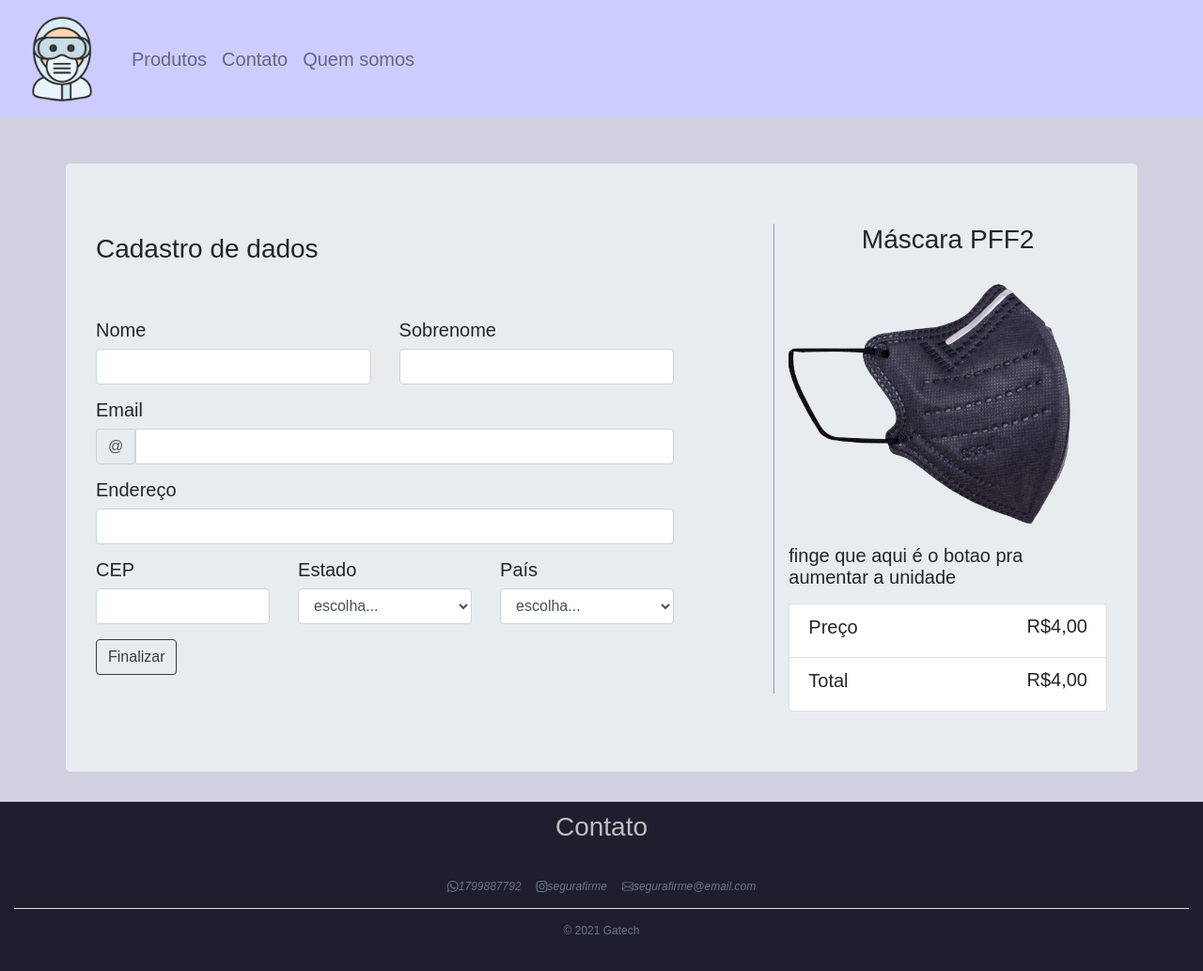
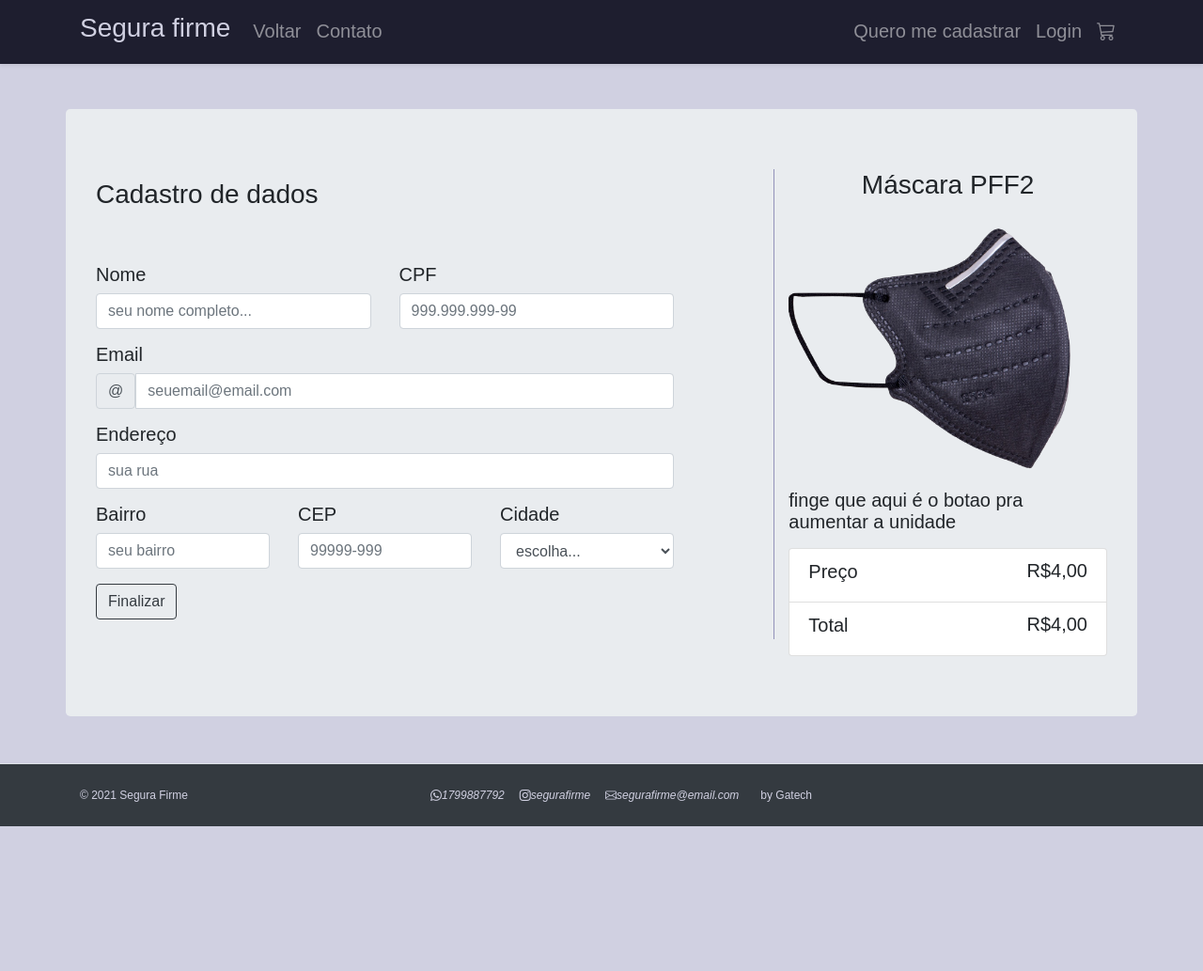
Before and after one commit to paolaguedes/segurafirme, a plain HTML site: page docs/checkout.html in a window 1280 px wide. Shown: the whole page at 94% size. After the commit the page ends 879 px from the top, so only its background shows below. Drawn offline with nearby package versions, Linux system fonts and the light colour scheme.

Commit message:
mais mudanças
mudei o estilo do rodape e o topo da pag

```diff
--- a/docs/checkout.html
+++ b/docs/checkout.html
@@ -4,36 +4,60 @@
 <head>
     <title>Segura Firme</title>
     <meta charset="utf-8">
-    <link rel="stylesheet" href="https://stackpath.bootstrapcdn.com/bootstrap/4.3.1/css/bootstrap.min.css"
-        integrity="sha384-ggOyR0iXCbMQv3Xipma34MD+dH/1fQ784/j6cY/iJTQUOhcWr7x9JvoRxT2MZw1T" crossorigin="anonymous">
+    <link rel="stylesheet" href="https://stackpath.bootstrapcdn.com/bootstrap/4.3.1/css/bootstrap.min.css" integrity="sha384-ggOyR0iXCbMQv3Xipma34MD+dH/1fQ784/j6cY/iJTQUOhcWr7x9JvoRxT2MZw1T" crossorigin="anonymous">
     <link rel="stylesheet" type="text/css" href="css/style.css">
     <link rel="stylesheet" href="https://cdn.jsdelivr.net/npm/bootstrap-icons@1.5.0/font/bootstrap-icons.css">
+    <script src="https://cdn.jsdelivr.net/npm/bootstrap@5.1.0/dist/js/bootstrap.min.js" integrity="sha384-cn7l7gDp0eyniUwwAZgrzD06kc/tftFf19TOAs2zVinnD/C7E91j9yyk5//jjpt/" crossorigin="anonymous"></script>
+
 
 </head>
 
-<body class="back-body">
+<body style="min-width: 372px;" class="back-body">
+
+
     <header>
-        <nav class="navbar navbar-expand-lg navbar-light">
+        <nav class="navbar navbar-expand-lg navbar-dark shadow-sm mb-3">
+            <div class="container">
+
                 <a class="navbar-brand " href="index.html">
-                <img src="img/epi.png" width="100" height="100">
+                    <h3 style="color: #d0d0e1;">Segura firme</h3>
                 </a>
+                <button class="navbar-toggler" type="button" data-toggle="collapse" data-target=".navbar-collapse">
+                    <span class="navbar-toggler-icon"></span>
+                </button>
+
+
                 <div class="collapse navbar-collapse">
-                <ul class="navbar-nav">
+                    <ul class="navbar-nav flex-grow-1">
                         <li class="nav-item">
-                        <a class="nav-link" href="#produtos">Produtos</a>
+                            <a class="nav-link text-wrap" href="index.html">Voltar</a>
                         </li>
                         <li class="nav-item">
-                        <a class="nav-link" href="#footer-contato">Contato</a>
+                            <a class="nav-link text-wrap" href="#footer-contato">Contato</a>
+                        </li>
+                    </ul>
+
+                <div class="align-self-end">
+                    <ul class="navbar-nav ">
+                        <li class="nav-item">
+                            <a class="nav-link text-wrap" href="cadastro.html">Quero me cadastrar</a>
                         </li>
                         <li class="nav-item">
-                        <a class="nav-link" href="#quemsomos">Quem somos</a>
+                            <a class="nav-link text-wrap" href="login.html">Login</a>
+                        </li>
+                        <li class="nav-item">
+                            <a class="nav-link text-wrap" href="#carrinho">
+                                <i class="bi bi-cart3"></i>
+                            </a>
                         </li>
                     </ul>
+                </div>
+                </div>
             </div>
         </nav>
     </header>
 
-    <div class="container mt-5 jumbotron">
+    <div class="container mt-5 jumbotron" style="margin-bottom: 50px;">
 
         <div class="row">
             <div class="col-md-7">
@@ -42,47 +66,48 @@
                     <div class="row">
                         <div class="form-group col-md-6">
                             <label for="validationNome" class="form-label">Nome</label>
-                            <input type="text" class="form-control" id="validationNome" required>
+                            <input type="text" class="form-control" placeholder="seu nome completo..." id="validationNome" required>
 
                         </div>
                         <div class="form-group col-md-6">
-                            <label for="validationSobrenome" class="form-label">Sobrenome</label>
-                            <input type="text" class="form-control" id="validationSobrenome" required>
+                            <label for="validationSobrenome" class="form-label">CPF</label>
+                            <input type="text" class="form-control" placeholder="999.999.999-99" id="validationSobrenome" required>
 
                         </div>
                         <div class="form-group col-md-12">
                             <label for="validationEmail" class="form-label">Email</label>
                             <div class="input-group has-validation">
                                 <span class="input-group-text" id="inputGroupPrepend">@</span>
-                                <input type="email" class="form-control" id="validationEmail"
+                                <input type="email" placeholder="seuemail@email.com" class="form-control" id="validationEmail"
                                     aria-describedby="inputGroupPrepend" required>
                             </div>
                         </div>
                         <div class="form-group col-md-12">
                             <label for="validationEndereco">Endereço</label>
-                            <input type="text" class="form-control" id="validationEndereco" required>
+                            <input type="text" class="form-control" placeholder="sua rua" id="validationEndereco" required>
+
+                        </div>
+                        <div class="form-group col-md-4">
+                            <label for="validationBairro">Bairro</label>
+                            <input type="text" class="form-control" placeholder="seu bairro" id="validationBairro" required>
 
                         </div>
                         <div class="form-group col-md-4">
                             <label for="validationCEP">CEP</label>
-                            <input type="text" class="form-control" id="validationCEP" required>
+                            <input type="text" class="form-control" placeholder="99999-999" id="validationCEP" required>
 
                         </div>
                         <div class="form-group col-md-4">
-                            <label for="validationEstado"> Estado</label>
-                            <select class="form-control" id="validationEstado" required>
+                            <label for="validationCidade"> Cidade</label>
+                            <select class="form-control" id="validationCidade" required>
                                 <option selected disabled value="">escolha...</option>
-                                <option>...</option>
+                                <option>cidadevizinha1</option>
+                                <option>cidadevizinha2</option>
+                                <option>cidadevizinha3</option>
+                                <option>cidadevizinha4</option>
                             </select>
 
 
-                        </div>
-                        <div class="form-group col-md-4">
-                            <label for="validationPais"> País</label>
-                            <select class="form-control" id="validationPais" required>
-                                <option selected disabled value="">escolha...</option>
-                                <option>...</option>
-                            </select>
                         </div>
                         <div class="col-12">
                             <button class="btn btn-outline-dark" type="submit">Finalizar</button>
@@ -128,20 +153,26 @@
     </div>
 
 
-    <footer id="footer-contato">
-        <div class="container-fluid footer">
-            <h3 class="text-center footer" id="h3">Contato</h3>
-            <footer class="py-3 my-4" paddin-bottom="0">
-                <ul class="nav justify-content-center border-bottom pb-3 mb-3">
-                    <li class="nav-item px-2 text-muted"><i class="bi bi-whatsapp">1799887792</i></li>
-                    <li class="nav-item px-2 text-muted"><i class="bi bi-instagram">segurafirme</i></li>
-                    <li class="nav-item px-2 text-muted"><i class="bi bi-envelope">segurafirme@email.com</i></li>
+    <footer id="footer-contato" class="border-top  bg-dark" style="color: #d0d0e1;">
+        <div class="container ">
+            <div class="row py-3">
+                <div class="col-12 col-md-4 text-center text-md-left">
+                    &copy; 2021 Segura Firme
+                </div>
+                <ul class="nav justify-content-center">
+                    <li class="nav-item px-2 "><i class="bi bi-whatsapp">1799887792</i></li>
+                    <li class="nav-item px-2 "><i class="bi bi-instagram">segurafirme</i></li>
+                    <li class="nav-item px-2 "><i class="bi bi-envelope">segurafirme@email.com</i></li>
                 </ul>
-                <p class="text-center text-muted">&copy; 2021 Gatech</p>
-            </footer>
+                <div class="col-12 col-md-4  text-md-end">
+                    by Gatech
                 </div>
 
+            </div>
+        </div>
     </footer>
+
+    <script src="/docs/bootstrap/js/bootstrap.bundle.js"></script>
 </body>
 
 </html>
--- a/docs/css/style.css
+++ b/docs/css/style.css
@@ -4,7 +4,7 @@ body{
 }
 
 .navbar{
-    background-color: #ccccff;
+    background-color: #1e1e2f;
 }
 
 .quemsomos{
@@ -27,7 +27,9 @@ body{
     padding-top: 10px;
     padding-bottom: 50px;
 }
-
+.margin-buscar{
+    padding-top: 20px;
+}
 .parceiros{
     background-color:  #9292b9;
 }
@@ -43,6 +45,7 @@ body{
 .centro{
     padding-left: 60px;
     padding-right: 50px;
+    padding-bottom: 50px;
 }
 
 .img-produtos{
```
Also changed, not shown: docs/carrinho.html (added, +121 -0 lines), docs/index.html (+81 -33 lines), docs/img/cart.png (added). Lines whose indentation alone changed are shown as unchanged.
